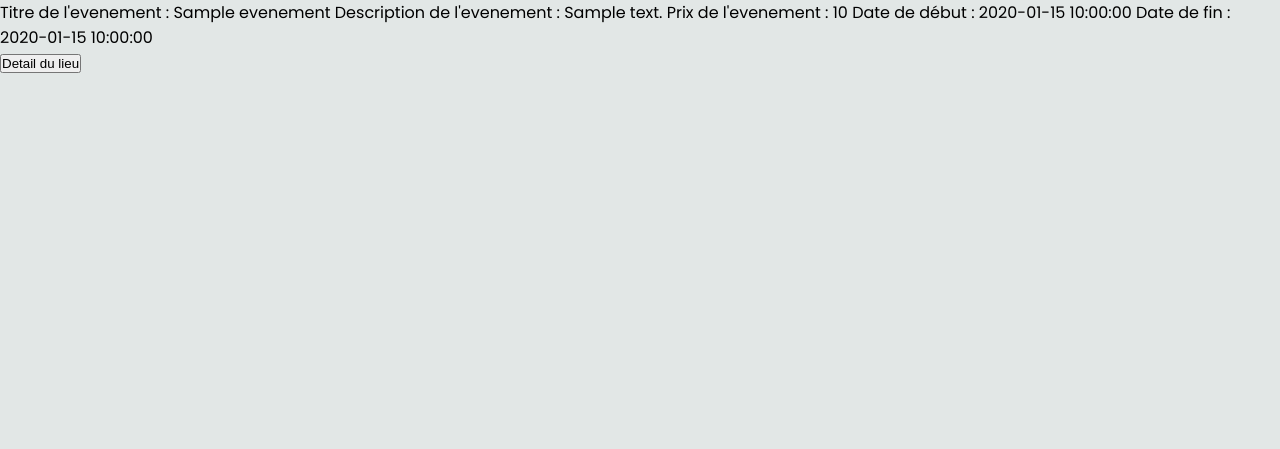
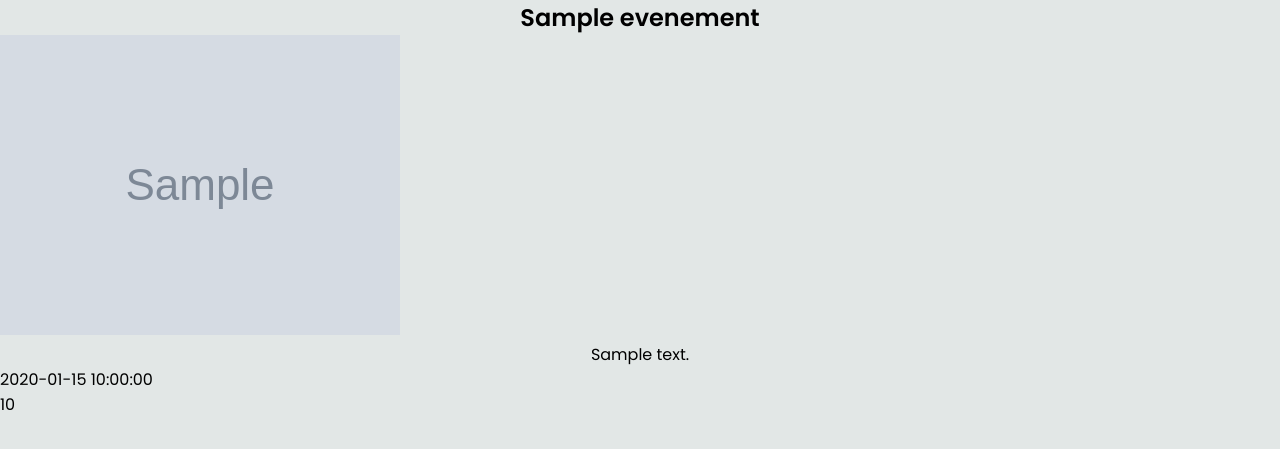
Before and after one commit to irmabe13/Pariscap, a PHP site: page /index.php?s=event&idE=1 in a window 1280 px wide. Shown: the part 100-549 px from the top of the page. Run offline with PHP 8.4, Linux system fonts and the light colour scheme; tables that the repository leaves empty or names only in its code hold one stand-in row (values such as "Sample post"); grey boxes marked "Sample" are stand-in pictures; some libraries are stand-ins or nearby versions.

Commit message:
event page

```diff
--- a/views/event.php
+++ b/views/event.php
@@ -1,17 +1,25 @@
+<div class='event-card'>
 <?php
 $eventId = $_GET['idE'];
 $lesEvents = getEventsObjects(); ?>
 <?php foreach ($lesEvents as $event): ?>
     <?php if ($event->get_id() == $eventId): ?>
 
-        <p> Titre de l'evenement :
-            <?= $event->get_titre() ?> Description de l'evenement :
-            <?= $event->get_description() ?> Prix
-            de l'evenement :
-            <?= $event->get_prix() ?> Date de début :
-            <?= $event->get_date_debut() ?> Date de fin :
-            <?= $event->get_date_fin() ?>
+        <h2 class='nom-event'>
+                <?= $event->get_titre() ?>
+            </h2>
+        <img class='image-event' src='public/images/events/<?= $event->get_image() ?> '></img>
+        <p class='description'>
+                <?= $event->get_description(); ?>
         </p>
-        <a href="?s=lieu&idL= <?= $event->get_lieu()->get_id() ?>"> <input type="submit" value="Detail du lieu" /> </a>
+        <div class='debut-event'>
+            <?= $event->get_date_debut() ?>
+        </div>
+
+        <div class='box-prix'>
+            <?= $event->get_prix() ?>
+        </div>
+
+
     <?php endif; ?>
 <?php endforeach; ?>
```
